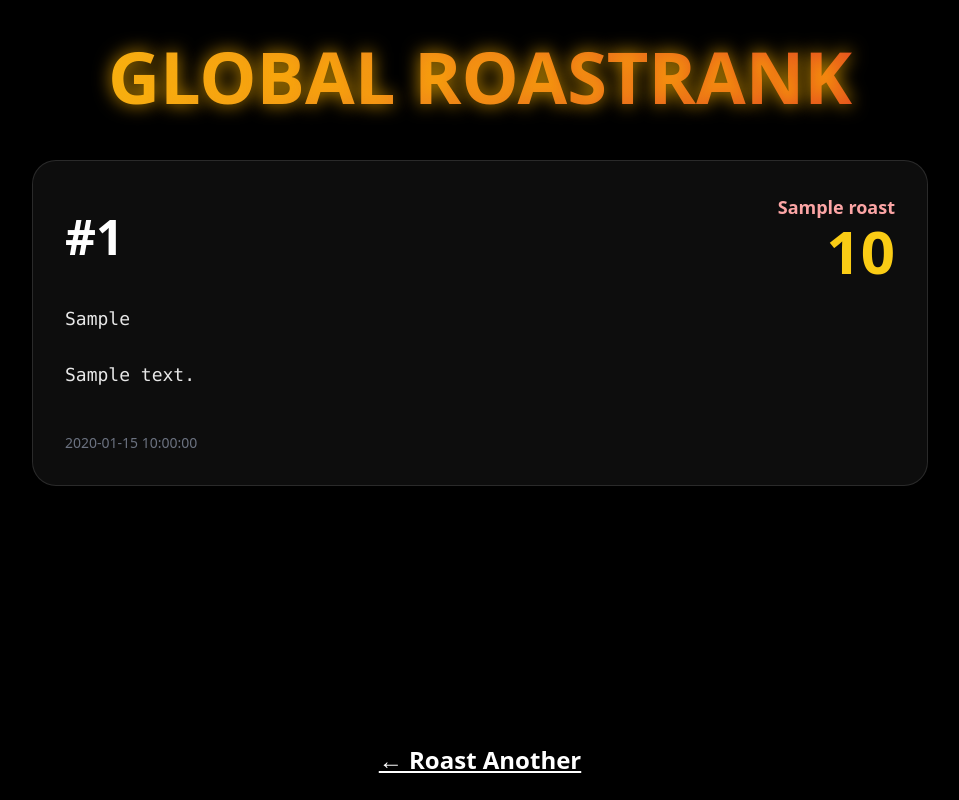
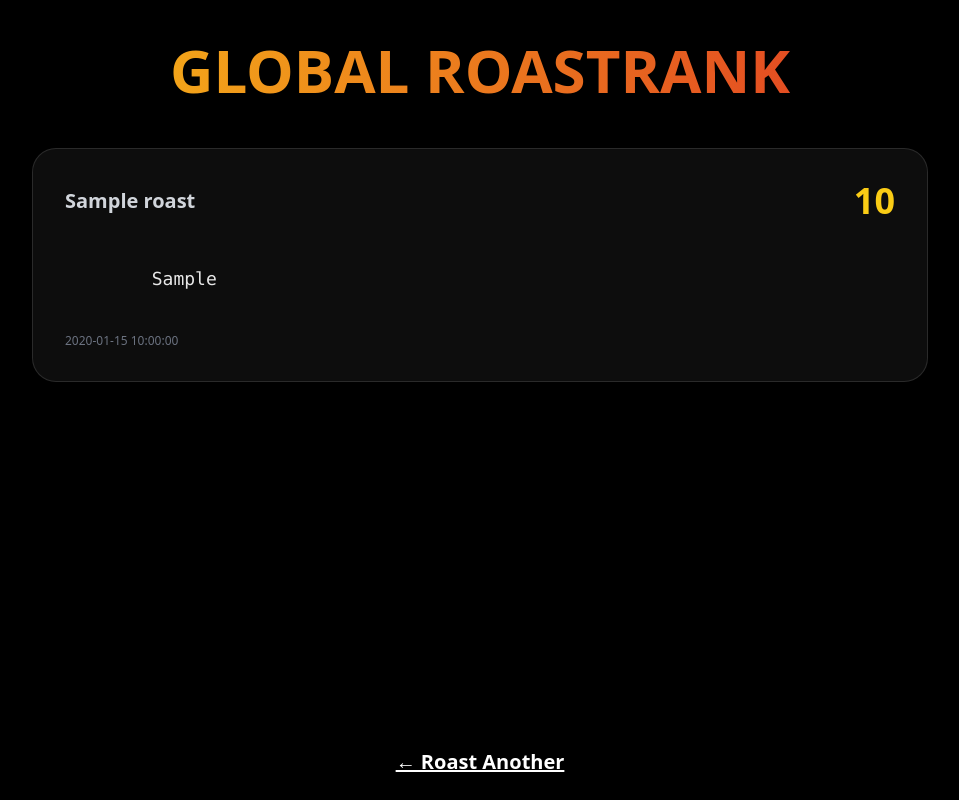
Before and after one commit to Sakethv7/roastrank_CV, a FastAPI app: page /leaderboard in a window 1280 px wide. Shown: the whole page, without its empty margins (160-1119 px from the left). Run offline with FastAPI, Linux system fonts and the light colour scheme; tables that the repository leaves empty hold one stand-in row (values such as "Sample post"); some libraries are stand-ins or nearby versions.

Commit message:
changes important

````diff
--- a/main.py
+++ b/main.py
@@ -16,86 +16,63 @@ import tempfile
 import json
 import re
 
-# ======================================================
-# 🔥 DELETE OLD DB ON STARTUP (RESET EACH DEPLOY)
-# ======================================================
+# ---------------- RESET DB EACH DEPLOY ----------------
 if os.path.exists("roasts.db"):
-    print("🧹 Removing existing roasts.db to reset schema...")
     os.remove("roasts.db")
 
-# ======================================================
-# 🔥 INIT
-# ======================================================
+# ---------------- INIT ----------------
 load_dotenv()
-
 api_key = os.getenv("OPENAI_API_KEY")
 client = OpenAI(api_key=api_key) if api_key else None
-
-if api_key:
-    print("✅ OpenAI API key loaded")
-else:
-    print("❌ ERROR: OPENAI_API_KEY missing in environment!")
 
 app = FastAPI()
 app.mount("/static", StaticFiles(directory="static"), name="static")
 templates = Jinja2Templates(directory="templates")
 
-# ======================================================
-# 🔥 DATABASE
-# ======================================================
+# ---------------- DB ----------------
 conn = sqlite3.connect("roasts.db", check_same_thread=False)
 cursor = conn.cursor()
 
-# Table for roasting output
 cursor.execute("""
 CREATE TABLE IF NOT EXISTS roasts (
-  id INTEGER PRIMARY KEY AUTOINCREMENT,
-  file_hash TEXT UNIQUE,
-  score INTEGER,
-  one_line TEXT,
-  overview TEXT,
-  detailed TEXT,
-  strengths TEXT,
-  improvements TEXT,
-  fun_obs TEXT,
-  name TEXT DEFAULT 'Anonymous',
-  created_at DATETIME DEFAULT CURRENT_TIMESTAMP
+    id INTEGER PRIMARY KEY AUTOINCREMENT,
+    file_hash TEXT UNIQUE,
+    score INTEGER,
+    one_line TEXT,
+    overview TEXT,
+    detailed TEXT,
+    strengths TEXT,
+    improvements TEXT,
+    fun_observation TEXT,
+    name TEXT DEFAULT 'Anonymous',
+    created_at DATETIME DEFAULT CURRENT_TIMESTAMP
 )
 """)
 
-# Table for rate-limiting (IMPORTANT)
 cursor.execute("""
 CREATE TABLE IF NOT EXISTS daily_limits (
-  ip TEXT,
-  date TEXT,
-  count INTEGER,
-  PRIMARY KEY (ip, date)
+    ip TEXT,
+    date TEXT,
+    count INTEGER,
+    PRIMARY KEY (ip, date)
 )
 """)
 
 conn.commit()
 
-# ======================================================
-# 🔥 JSON CLEANING
-# ======================================================
+# ---------------- JSON SANITIZER ----------------
 def extract_json(raw: str):
-    """Extract and clean JSON without json5."""
     raw = raw.replace("```json", "").replace("```", "")
-
     matches = re.findall(r"\{[\s\S]*?\}", raw)
     if not matches:
-        raise ValueError("No JSON block found")
+        raise ValueError("No JSON found")
 
     block = max(matches, key=len)
-
     block = re.sub(r",\s*}", "}", block)
     block = re.sub(r",\s*\]", "]", block)
-
     return json.loads(block)
 
-# ======================================================
-# 🔥 NAME EXTRACTION
-# ======================================================
+# ---------------- NAME EXTRACTOR ----------------
 def extract_name_from_text(text):
     try:
         resp = client.chat.completions.create(
@@ -103,31 +80,21 @@ def extract_name_from_text(text):
             messages=[{
                 "role": "user",
                 "content": f"""
-Extract ONLY the full name of the candidate from this resume.
-Rules:
-- Only return the name.
-- If not sure, return "Anonymous".
-- No commentary.
+Extract ONLY the candidate's name from this resume.
+If unclear, return "Anonymous".
 
-Resume text:
-{text[:2500]}
+{text[:2000]}
 """
             }]
         )
         name = resp.choices[0].message.content.strip()
-
-        # sanity check
         if len(name.split()) < 2 or len(name.split()) > 6:
             return "Anonymous"
-
         return name
-    except Exception:
+    except:
         return "Anonymous"
 
-# ======================================================
-# 🔥 ROUTES
-# ======================================================
-
+# ---------------- ROUTES ----------------
 @app.get("/", response_class=HTMLResponse)
 async def home(request: Request):
     return templates.TemplateResponse("index.html", {"request": request})
@@ -136,11 +103,8 @@ async def home(request: Request):
 @app.get("/leaderboard", response_class=HTMLResponse)
 async def leaderboard(request: Request):
     rows = cursor.execute("""
-        SELECT score, one_line || '\n\n' || detailed AS roast,
-               created_at, name
-        FROM roasts
-        ORDER BY score DESC
-        LIMIT 50
+        SELECT name, score, one_line, detailed, created_at
+        FROM roasts ORDER BY score DESC LIMIT 50
     """).fetchall()
 
     return templates.TemplateResponse("leaderboard.html", {
@@ -156,7 +120,6 @@ async def upload_cv(
     mode: str = Form("quick")
 ):
 
-    # ---- Rate limit ----
     ip = request.client.host
     today = datetime.now().strftime("%Y-%m-%d")
 
@@ -166,16 +129,15 @@ async def upload_cv(
     ).fetchone()
 
     if row and row[0] >= 10:
-        return HTMLResponse("<h1 style='color:red;text-align:center;'>Daily limit reached</h1>")
+        return HTMLResponse("<h1>Daily Limit Reached</h1>")
 
-    # ---- Read file ----
     content = await file.read()
     file_hash = hashlib.md5(content).hexdigest()
 
-    # ---- Check cache ----
+    # ---- CACHE CHECK ----
     cached = cursor.execute("""
         SELECT score, one_line, overview, detailed,
-               strengths, improvements, fun_obs, name
+               strengths, improvements, fun_observation, name
         FROM roasts WHERE file_hash=?
     """, (file_hash,)).fetchone()
 
@@ -192,7 +154,7 @@ async def upload_cv(
             "name": cached[7]
         })
 
-    # ---- Extract resume text ----
+    # ---- TEXT EXTRACTION ----
     text = ""
     fn = file.filename.lower()
 
@@ -201,32 +163,24 @@ async def upload_cv(
             reader = PdfReader(io.BytesIO(content))
             for p in reader.pages:
                 text += (p.extract_text() or "") + "\n"
-
         elif fn.endswith(".docx"):
             with tempfile.NamedTemporaryFile(delete=False) as tmp:
                 tmp.write(content)
-                tmp_path = tmp.name
-            doc = Document(tmp_path)
+                path = tmp.name
+            doc = Document(path)
             text = "\n".join(p.text for p in doc.paragraphs)
-            os.unlink(tmp_path)
-
+            os.unlink(path)
         elif fn.endswith(".txt"):
-            text = content.decode("utf-8")
-
-        else:
-            return HTMLResponse("<h1>Unsupported file type</h1>")
-
+            text = content.decode()
     except:
-        return HTMLResponse("<h1>Could not read file</h1>")
+        return HTMLResponse("<h1>Cannot read file</h1>")
 
     text = text[:15000]
 
-    # ---- Extract candidate name ----
+    # ---- NAME ----
     name = extract_name_from_text(text)
 
-    # ======================================================
-    # 🔥 BUILD ROAST PROMPT
-    # ======================================================
+    # ---- PROMPT ----
     if mode == "quick":
         prompt = f"""
 Return ONLY JSON:
@@ -234,7 +188,8 @@ Return ONLY JSON:
  "score": int,
  "one_line": str
 }}
-Max 4 lines roast.
+
+Max 4-line roast.
 
 Resume:
 {text}
@@ -258,9 +213,7 @@ Resume:
 {text}
 """
 
-    # ======================================================
-    # 🔥 CALL OPENAI
-    # ======================================================
+    # ---- CALL MODEL ----
     try:
         resp = client.chat.completions.create(
             model="gpt-4o-mini",
@@ -268,35 +221,25 @@ Resume:
         )
         raw = resp.choices[0].message.content
         data = extract_json(raw)
-
     except Exception as e:
-        print("ERROR:", e)
-
-        if mode == "quick":
-            data = {
-                "score": 60,
-                "one_line": "Your CV confused the AI."
-            }
-        else:
-            data = {
-                "score": 65,
-                "one_line": "Your CV confused the AI.",
-                "overview": "",
-                "detailed": "",
-                "strengths": "",
-                "improvements": "",
-                "fun_observation": ""
-            }
+        print("LLM ERROR:", e)
+        data = {
+            "score": 60,
+            "one_line": "Your CV confused the AI.",
+            "overview": "",
+            "detailed": "",
+            "strengths": "",
+            "improvements": "",
+            "fun_observation": ""
+        }
 
     score = data.get("score", 70)
 
-    # ======================================================
-    # 🔥 SAVE TO DB
-    # ======================================================
+    # ---- SAVE ----
     cursor.execute("""
         INSERT INTO roasts (
             file_hash, score, one_line, overview, detailed,
-            strengths, improvements, fun_obs, name
+            strengths, improvements, fun_observation, name
         )
         VALUES (?, ?, ?, ?, ?, ?, ?, ?, ?)
     """, (
@@ -318,9 +261,7 @@ Resume:
 
     conn.commit()
 
-    # ======================================================
-    # 🔥 RETURN RESULT PAGE
-    # ======================================================
+    # ---- RETURN ----
     return templates.TemplateResponse("result.html", {
         "request": request,
         "score": score,
--- a/templates/leaderboard.html
+++ b/templates/leaderboard.html
@@ -1,60 +1,55 @@
 <!DOCTYPE html>
 <html lang="en" class="bg-black text-white min-h-screen">
 <head>
-    <meta charset="UTF-8">
+  <meta charset="UTF-8" />
   <title>RoastRank — Global Leaderboard</title>
+
   <script src="https://cdn.tailwindcss.com"></script>
 
   <style>
-      .glow { text-shadow: 0 0 18px rgba(255,180,0,0.8); }
     .card {
       background: rgba(255,255,255,0.05);
       border: 1px solid rgba(255,255,255,0.12);
       backdrop-filter: blur(12px);
+      transition: 0.3s;
+    }
+    .card:hover {
+      transform: translateY(-4px);
+      border-color: rgba(255,255,255,0.3);
     }
   </style>
 </head>
 
 <body class="px-4 py-10 md:px-10">
 
-    <h1 class="text-5xl sm:text-6xl md:text-7xl font-black text-center mb-12 glow
+  <h1 class="text-5xl md:text-6xl font-black text-center mb-12
              bg-gradient-to-r from-yellow-400 to-red-600 bg-clip-text text-transparent">
     GLOBAL ROASTRANK
   </h1>
 
   <div class="max-w-4xl mx-auto space-y-8 pb-20">
-        {% for score, roast, time, name in roasts %}
+
+    {% for name, score, one_line, detailed, time in roasts %}
     <div class="card rounded-3xl p-6 sm:p-8">
 
-            <div class="flex flex-col sm:flex-row sm:justify-between sm:items-center mb-6 gap-2">
-                <span class="text-4xl sm:text-5xl font-black">#{{ loop.index }}</span>
-
-                <div class="text-right">
-                    <p class="text-lg font-bold text-red-300">{{ name }}</p>
-                    <span class="text-5xl sm:text-6xl font-black
-                             {% if loop.index0 == 0 %}
-                                text-yellow-400
-                             {% elif loop.index0 < 3 %}
-                                text-red-400
-                             {% else %}
-                                text-gray-300
-                             {% endif %}">
-                        {{ score }}
-                    </span>
-                </div>
+      <div class="flex justify-between items-center mb-4">
+        <span class="text-xl font-bold text-gray-300">{{ name }}</span>
+        <span class="text-4xl font-black text-yellow-400">{{ score }}</span>
       </div>
 
-            <pre class="text-sm sm:text-base md:text-lg leading-relaxed whitespace-pre-wrap opacity-90 font-mono">
-{{ roast }}
-            </pre>
+      <p class="text-base sm:text-lg whitespace-pre-wrap opacity-90 font-mono mb-3">
+        {{ one_line }}
+      </p>
 
-            <p class="text-xs sm:text-sm text-gray-500 mt-4">{{ time }}</p>
+      <p class="text-xs text-gray-500">{{ time }}</p>
+
     </div>
     {% endfor %}
+
   </div>
 
   <div class="fixed bottom-6 left-1/2 -translate-x-1/2">
-        <a href="/" class="text-xl sm:text-2xl underline hover:text-red-400 transition font-bold">
+    <a href="/" class="text-xl underline hover:text-red-400 font-bold">
       ← Roast Another
     </a>
   </div>
````
Also changed, not shown: templates/result.html (+4 -9 lines). Lines whose indentation alone changed are shown as unchanged.
